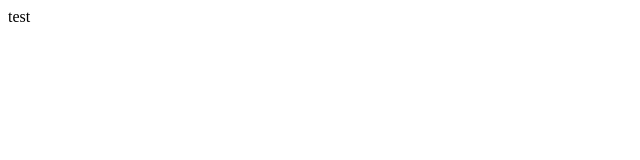
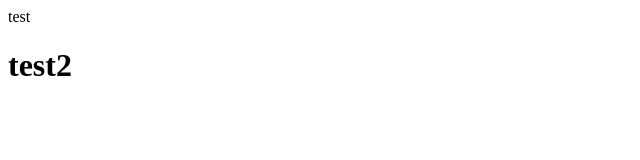
Before and after one commit to CastelRomain/APP, a plain HTML site: page index.html in a window 1280 px wide. Shown: the whole page, without its empty margins (0-640 px from the left). Drawn offline with Linux system fonts and the light colour scheme.

Commit message:
Update index.html

```diff
--- a/index.html
+++ b/index.html
@@ -1 +1,2 @@
 <p>test</p>
+<h1>test2</h1>
```
